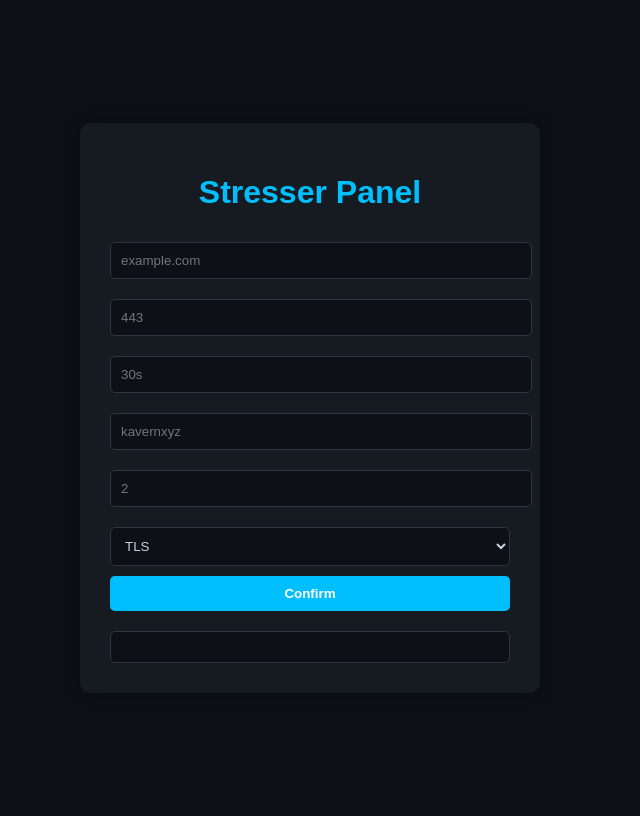
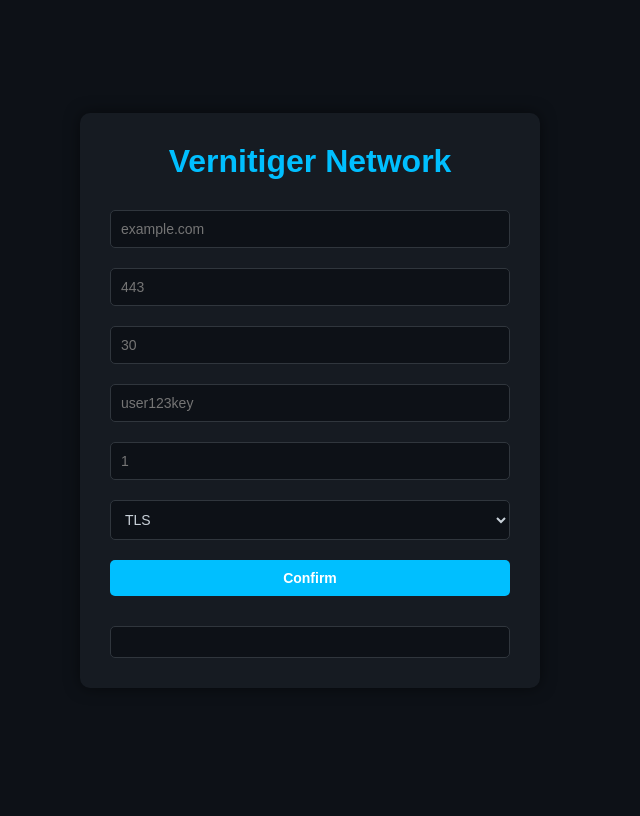
Before and after one commit to Vertiniger/panel, a PHP site: page / in a window 1280 px wide. Shown: the whole page, without its empty margins (330-970 px from the left). After the commit the page ends 658 px from the top, so only its background shows below. Run offline with PHP 8.4, Linux system fonts and the light colour scheme.

Commit message:
Update index.php

```diff
--- a/index.php
+++ b/index.php
@@ -1,5 +1,4 @@
 <?php
-// Security headers
 header('X-Frame-Options: DENY');
 header('X-Content-Type-Options: nosniff');
 header("Content-Security-Policy: default-src 'self'; script-src 'self';");
@@ -8,7 +7,7 @@ header("Content-Security-Policy: default-src 'self'; script-src 'self';");
 <html lang="en">
 <head>
     <meta charset="UTF-8">
-    <title>Stresser Panel</title>
+    <title>Vernitiger Network</title>
     <style>
         body {
             background-color: #0d1117;
@@ -19,6 +18,7 @@ header("Content-Security-Policy: default-src 'self'; script-src 'self';");
             align-items: center;
             height: 100vh;
             user-select: none;
+            margin: 0;
         }
         .container {
             background-color: #161b22;
@@ -30,8 +30,9 @@ header("Content-Security-Policy: default-src 'self'; script-src 'self';");
         h1 {
             text-align: center;
             color: #00bfff;
+            margin: 0 0 20px;
         }
-        input, select {
+        input, select, button {
             width: 100%;
             padding: 10px;
             margin: 10px 0;
@@ -39,15 +40,14 @@ header("Content-Security-Policy: default-src 'self'; script-src 'self';");
             border: 1px solid #30363d;
             color: #c9d1d9;
             border-radius: 5px;
+            font-size: 14px;
+            box-sizing: border-box;
         }
         button {
-            width: 100%;
-            padding: 10px;
             background-color: #00bfff;
             border: none;
             color: white;
             font-weight: bold;
-            border-radius: 5px;
             cursor: pointer;
         }
         button:hover {
@@ -65,12 +65,14 @@ header("Content-Security-Policy: default-src 'self'; script-src 'self';");
     <script>
         document.addEventListener('contextmenu', e => e.preventDefault());
         document.onkeydown = function(e) {
-            if (e.keyCode == 123 || // F12
-                (e.ctrlKey && e.shiftKey && ['I','C','J'].includes(e.key.toUpperCase())) ||
-                (e.ctrlKey && e.key.toUpperCase() === 'U')) return false;
+            if (e.keyCode===123 ||
+               (e.ctrlKey&&e.key.toUpperCase()==='U') ||
+               (e.ctrlKey&&e.shiftKey&&['I','C','J'].includes(e.key.toUpperCase())))
+                return false;
         };
 
         function startAttack() {
+            document.getElementById('attackInfo').innerHTML = '🚀 Sending…';
             const data = {
                 host: document.getElementById('host').value,
                 port: document.getElementById('port').value,
@@ -79,27 +81,29 @@ header("Content-Security-Policy: default-src 'self'; script-src 'self';");
                 key: document.getElementById('key').value,
                 concurrents: document.getElementById('concurrents').value
             };
-
             fetch('hub.php?action=startAttack', {
                 method: 'POST',
-                headers: { 'Content-Type': 'application/json' },
+                headers: {'Content-Type':'application/json'},
                 body: JSON.stringify(data)
-            }).then(r => r.json()).then(response => {
-                document.getElementById('attackInfo').innerHTML = response.message;
-            }).catch(() => {
-                document.getElementById('attackInfo').innerHTML = "Error sending attack.";
+            })
+            .then(r=>r.json())
+            .then(res=>{
+                document.getElementById('attackInfo').innerHTML = res.message;
+            })
+            .catch(()=>{
+                document.getElementById('attackInfo').innerHTML = '❌ Error sending attack.';
             });
         }
     </script>
 </head>
 <body>
   <div class="container">
-    <h1>Stresser Panel</h1>
+    <h1>Vernitiger Network</h1>
     <input type="text" id="host" placeholder="example.com">
     <input type="number" id="port" placeholder="443">
-    <input type="number" id="time" placeholder="30s">
-    <input type="text" id="key" placeholder="kavernxyz">
-    <input type="number" id="concurrents" placeholder="2">
+    <input type="number" id="time" placeholder="30">
+    <input type="text" id="key" placeholder="user123key">
+    <input type="number" id="concurrents" placeholder="1">
     <select id="method">
       <option value="TLS">TLS</option>
       <option value="VFLOOD">VFLOOD</option>
```
Lines whose indentation alone changed are shown as unchanged.
